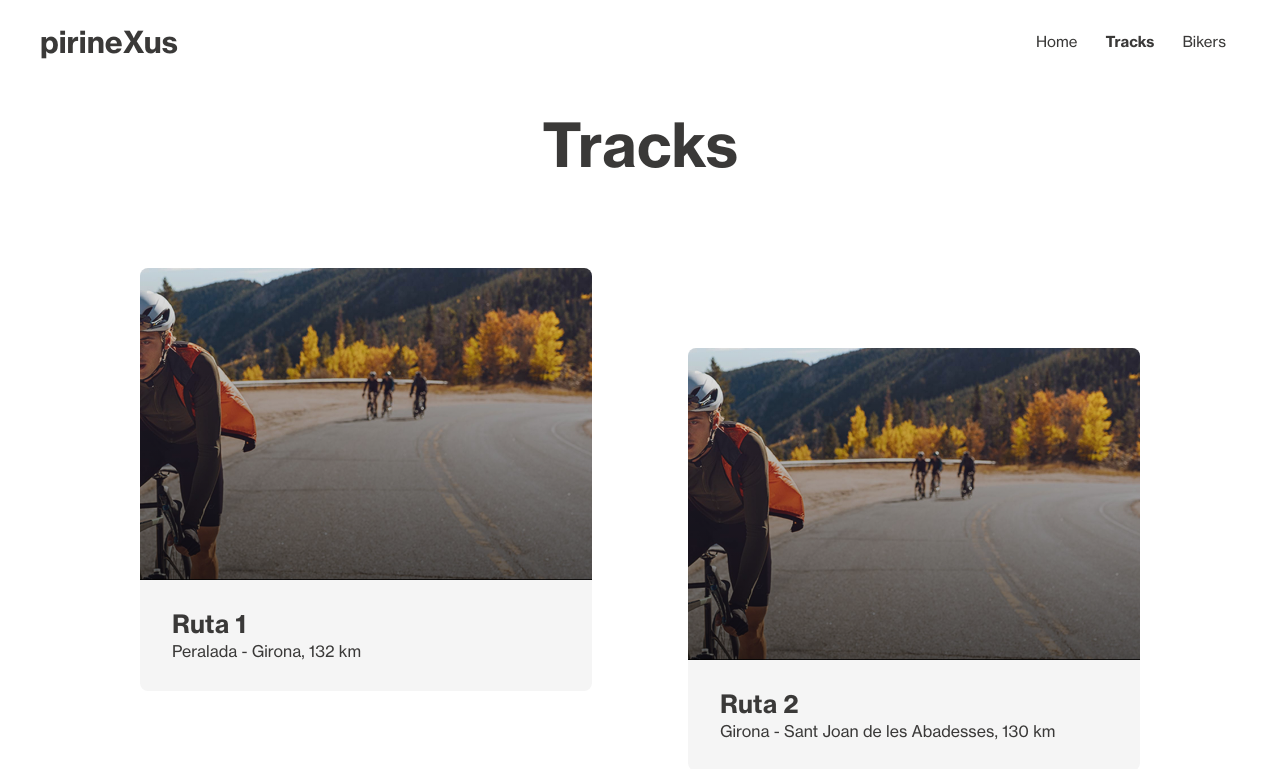
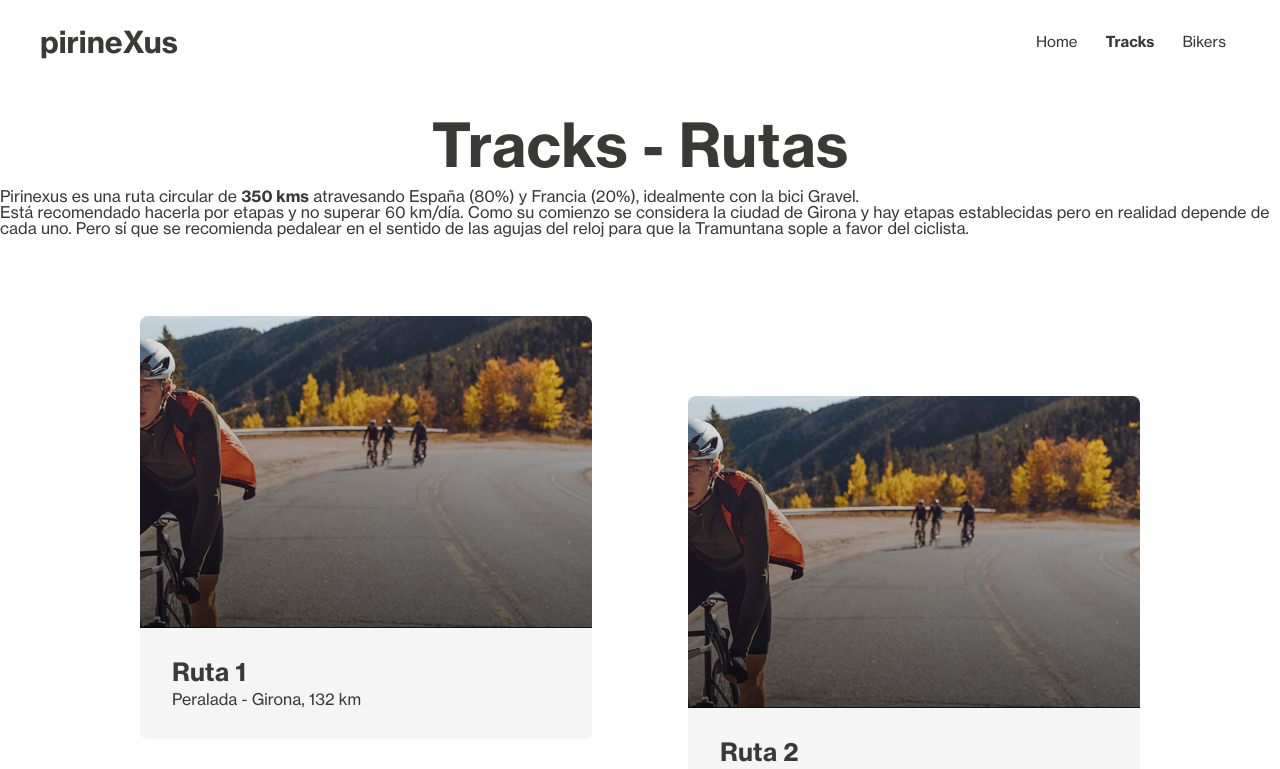
Before and after one commit to jelin-mi/pirinexus, a React (Create React App) app: page /tracks in a window 1280 px wide. Shown: the top 769 px of the page. Built offline with nearby package versions, Linux system fonts and the light colour scheme.

Commit message:
intro copy added

```diff
--- a/src/pages/Tracks/Tracks.jsx
+++ b/src/pages/Tracks/Tracks.jsx
@@ -7,10 +7,20 @@ function Tracks() {
   return (
     <>
       <div className="header-title">
-        <h1>Tracks</h1>
+        <h1>Tracks - Rutas</h1>
       </div>
+      <p>
+        Pirinexus es una ruta circular de <strong>350 kms</strong> atravesando
+        España (80%) y Francia (20%), idealmente con la bici Gravel.
+        <br />
+        Está recomendado hacerla por etapas y no superar 60 km/día. Como su
+        comienzo se considera la ciudad de Girona y hay etapas establecidas pero
+        en realidad depende de cada uno. Pero sí que se recomienda pedalear en
+        el sentido de las agujas del reloj para que la Tramuntana sople a favor
+        del ciclista.
+      </p>
       <TrackMap />
-      <Banner/>
+      <Banner />
       <Footer />
     </>
   );
```
